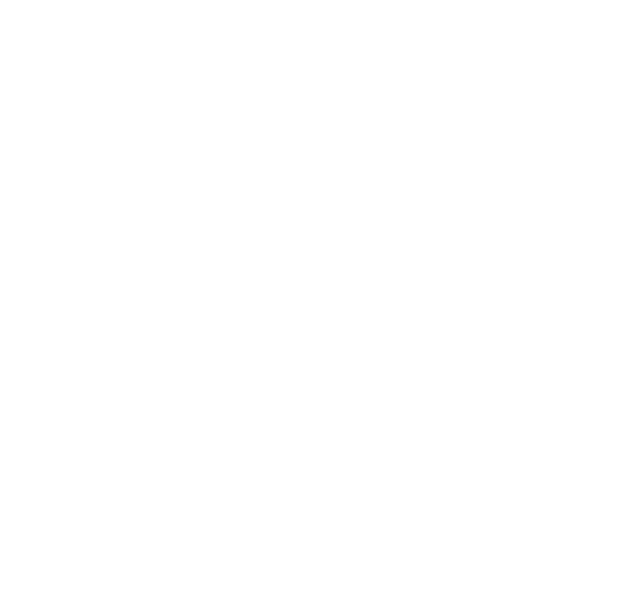
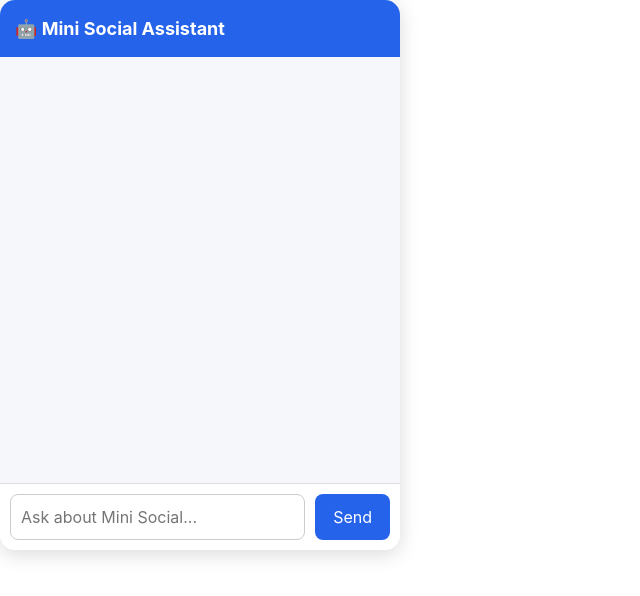
Before and after one commit to rushali-satp/social-media-react, a React (Create React App) app: page /chatBot in a window 1280 px wide. Before the commit this address had no page. Shown: the top 596 px of the page, without its empty margins (0-640 px from the left). Built offline with nearby package versions, Linux system fonts and the light colour scheme.

Commit message:
add chatbot

```diff
--- a/src/App.js
+++ b/src/App.js
@@ -10,6 +10,7 @@ import AcceptRequest from "./pages/AcceptRequest";
 import FollowUnfollowUsers from "./pages/FollowUnfollowUsers";
 import AddStatus from "./pages/AddStatus";
 import StatusList from "./pages/StatusList";
+import ChatBot from "./pages/ChatBot";
 
 function App() {
   const isLoggedIn = localStorage.getItem("loggedInUser");
@@ -27,6 +28,7 @@ function App() {
         <Route path="/followUnfollowUsers" element={<FollowUnfollowUsers />} />
         <Route path="/addStatus" element={<AddStatus />} />
         <Route path="/statusList" element={<StatusList />} />
+         <Route path="/chatBot" element={<ChatBot />} />
       </Routes>
     </Router>
   );
--- /dev/null
+++ b/src/css/ChatBot.css
@@ -0,0 +1,69 @@
+.chatbot-container {
+  width: 400px;
+  height: 550px;
+  display: flex;
+  flex-direction: column;
+  border-radius: 15px;
+  overflow: hidden;
+  box-shadow: 0 4px 20px rgba(0,0,0,0.15);
+  background: #fff;
+}
+
+.chat-header {
+  background: #2563eb;
+  color: white;
+  padding: 15px;
+  font-size: 18px;
+  font-weight: bold;
+}
+
+.chat-box {
+  flex: 1;
+  overflow-y: auto;
+  padding: 15px;
+  background: #f5f7fb;
+}
+
+.message {
+  max-width: 80%;
+  padding: 10px 14px;
+  border-radius: 16px;
+  margin-bottom: 10px;
+  word-wrap: break-word;
+}
+
+.user-message {
+  margin-left: auto;
+  background: #2563eb;
+  color: white;
+}
+
+.bot-message {
+  margin-right: auto;
+  background: white;
+  border: 1px solid #ddd;
+}
+
+.chat-input-area {
+  display: flex;
+  padding: 10px;
+  border-top: 1px solid #ddd;
+  background: white;
+}
+
+.chat-input-area input {
+  flex: 1;
+  padding: 10px;
+  border: 1px solid #ccc;
+  border-radius: 8px;
+}
+
+.chat-input-area button {
+  margin-left: 10px;
+  padding: 10px 18px;
+  border: none;
+  border-radius: 8px;
+  background: #2563eb;
+  color: white;
+  cursor: pointer;
+}
--- /dev/null
+++ b/src/pages/ChatBot.js
@@ -0,0 +1,106 @@
+import React, { useState } from "react";
+import axios from "axios";
+import "../css/ChatBot.css";
+
+function ChatBot() {
+
+  const [message, setMessage] = useState("");
+  const [chat, setChat] = useState([]);
+
+  const sendMessage = async () => {
+
+  if (!message.trim()) return;
+
+  const currentMessage = message;
+
+  setChat(prev => [
+    ...prev,
+    {
+      sender: "user",
+      text: currentMessage
+    },
+    {
+      sender: "bot",
+      text: "Typing..."
+    }
+  ]);
+
+  setMessage("");
+
+  try {
+
+    const response = await axios.post(
+      "http://localhost:8080/api/chat",
+      {
+        message: currentMessage
+      }
+    );
+
+    setChat(prev => {
+      const updated = [...prev];
+
+      // Remove Typing... and replace with actual response
+      updated[updated.length - 1] = {
+        sender: "bot",
+        text: response.data.reply
+      };
+
+      return updated;
+    });
+
+  } catch (error) {
+
+    setChat(prev => {
+      const updated = [...prev];
+
+      updated[updated.length - 1] = {
+        sender: "bot",
+        text: "Sorry, something went wrong."
+      };
+
+      return updated;
+    });
+
+  }
+};
+
+      return (
+      <div className="chatbot-container">
+
+        <div className="chat-header">
+          🤖 Mini Social Assistant
+        </div>
+
+        <div className="chat-box">
+          {chat.map((msg, index) => (
+            <div
+              key={index}
+              className={
+                msg.sender === "user"
+                  ? "message user-message"
+                  : "message bot-message"
+              }
+            >
+              {msg.text}
+            </div>
+          ))}
+        </div>
+
+        <div className="chat-input-area">
+          <input
+            value={message}
+            onChange={(e) => setMessage(e.target.value)}
+            placeholder="Ask about Mini Social..."
+            onKeyDown={(e) => e.key === "Enter" && sendMessage()}
+          />
+
+          <button onClick={sendMessage}>
+            Send
+          </button>
+        </div>
+
+      </div>
+    );
+}
+
+export default ChatBot;
--- a/src/pages/Login.js
+++ b/src/pages/Login.js
@@ -1,6 +1,7 @@
 import React, { useState, useEffect } from "react";
 import { useNavigate } from "react-router-dom";
 import { showSuccess, showError } from "../utils/alert";
+import ChatBot from "../pages/ChatBot";
 
 
 const Login = () => {
@@ -140,6 +141,9 @@ const Login = () => {
           </div>
         </div>
       )}
+
+      {/* AI Chatbot */}
+      <ChatBot />
     </div>
 
 
```
